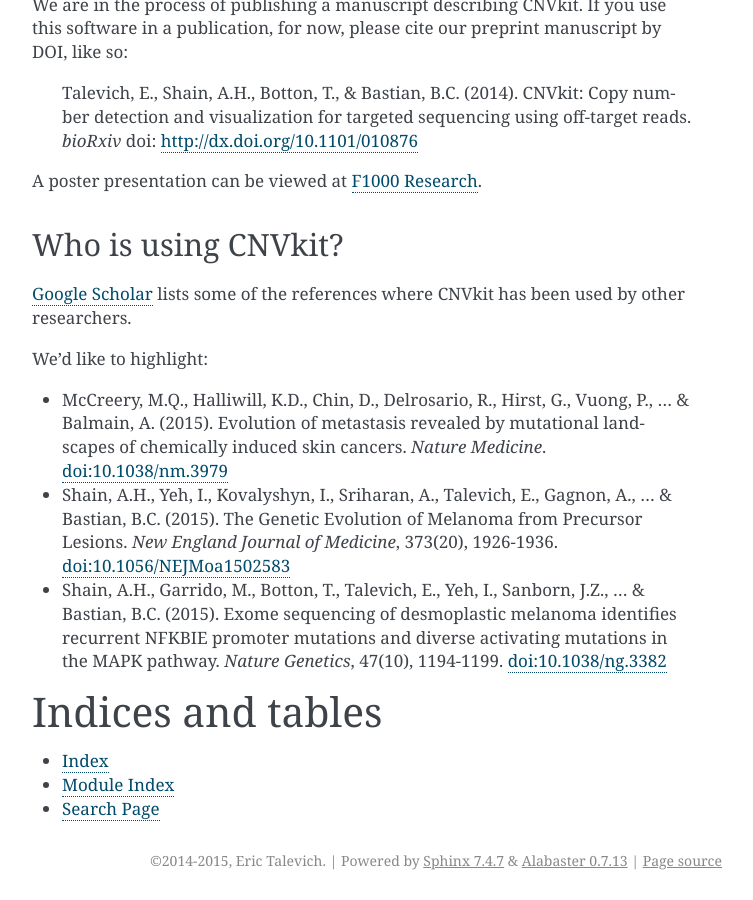
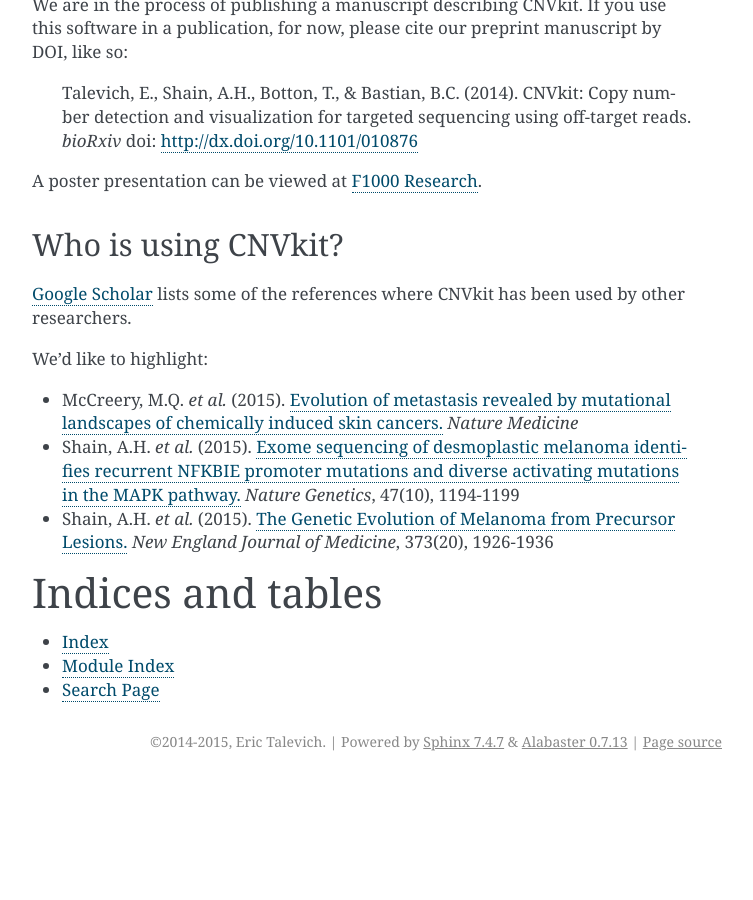
Before and after one commit to etal/cnvkit, a Sphinx documentation site: the page built from doc/index.rst, in a window 1280 px wide and 900 px high, scrolled down 2331 px. Shown: the whole window, without its empty margins (388-1141 px from the left). Built offline with Sphinx 7.4.7, drawn with Linux system fonts in a browser that asks for light colours; the version number is read from the project's files by our own code; after the commit the page ends 3112 px from its top, so only the background shows below that.

Commit message:
doc: shorter citation style, link the title to the main text via doi

```diff
--- a/doc/index.rst
+++ b/doc/index.rst
@@ -78,18 +78,19 @@
 
 We'd like to highlight:
 
-* McCreery, M.Q., Halliwill, K.D., Chin, D., Delrosario, R., Hirst, G., Vuong, P., ... & Balmain, A. (2015).
-  Evolution of metastasis revealed by mutational landscapes of chemically induced skin cancers.
-  *Nature Medicine*.
-  `doi:10.1038/nm.3979 <http://dx.doi.org/10.1038/nm.3979>`_
-* Shain, A.H., Yeh, I., Kovalyshyn, I., Sriharan, A., Talevich, E., Gagnon, A., ... & Bastian, B.C. (2015).
-  The Genetic Evolution of Melanoma from Precursor Lesions.
-  *New England Journal of Medicine*, 373(20), 1926-1936.
-  `doi:10.1056/NEJMoa1502583 <http://dx.doi.org/10.1056/NEJMoa1502583>`_
-* Shain, A.H., Garrido, M., Botton, T., Talevich, E., Yeh, I., Sanborn, J.Z., ... & Bastian, B.C. (2015).
-  Exome sequencing of desmoplastic melanoma identifies recurrent NFKBIE promoter mutations and diverse activating mutations in the MAPK pathway.
-  *Nature Genetics*, 47(10), 1194-1199.
-  `doi:10.1038/ng.3382 <http://dx.doi.org/10.1038/ng.3382>`_
+* McCreery, M.Q. *et al.* (2015).
+  `Evolution of metastasis revealed by mutational landscapes of chemically
+  induced skin cancers. <http://dx.doi.org/10.1038/nm.3979>`_
+  *Nature Medicine*
+* Shain, A.H. *et al.* (2015).
+  `Exome sequencing of desmoplastic melanoma identifies recurrent NFKBIE
+  promoter mutations and diverse activating mutations in the MAPK pathway.
+  <http://dx.doi.org/10.1038/ng.3382>`_
+  *Nature Genetics*, 47(10), 1194-1199
+* Shain, A.H. *et al.* (2015).
+  `The Genetic Evolution of Melanoma from Precursor Lesions.
+  <http://dx.doi.org/10.1056/NEJMoa1502583>`_
+  *New England Journal of Medicine*, 373(20), 1926-1936
 
 
 Indices and tables
```
